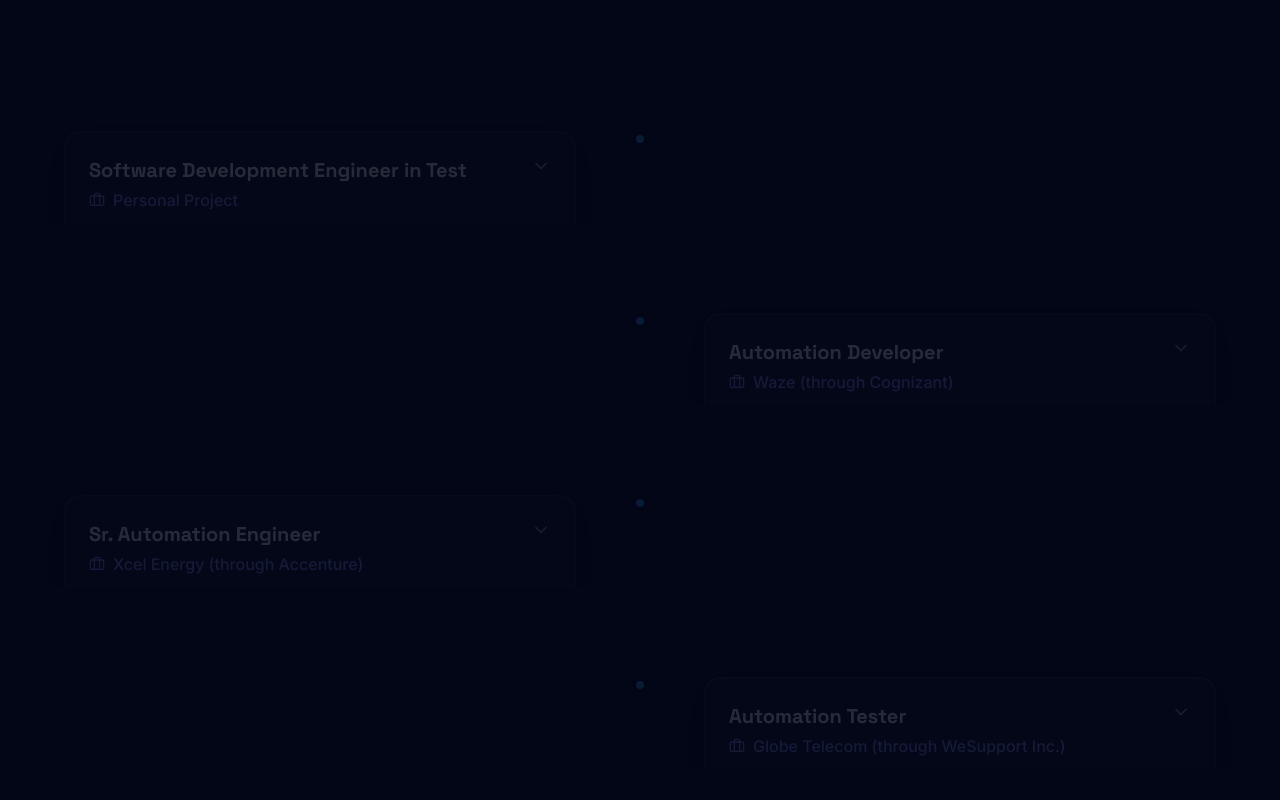
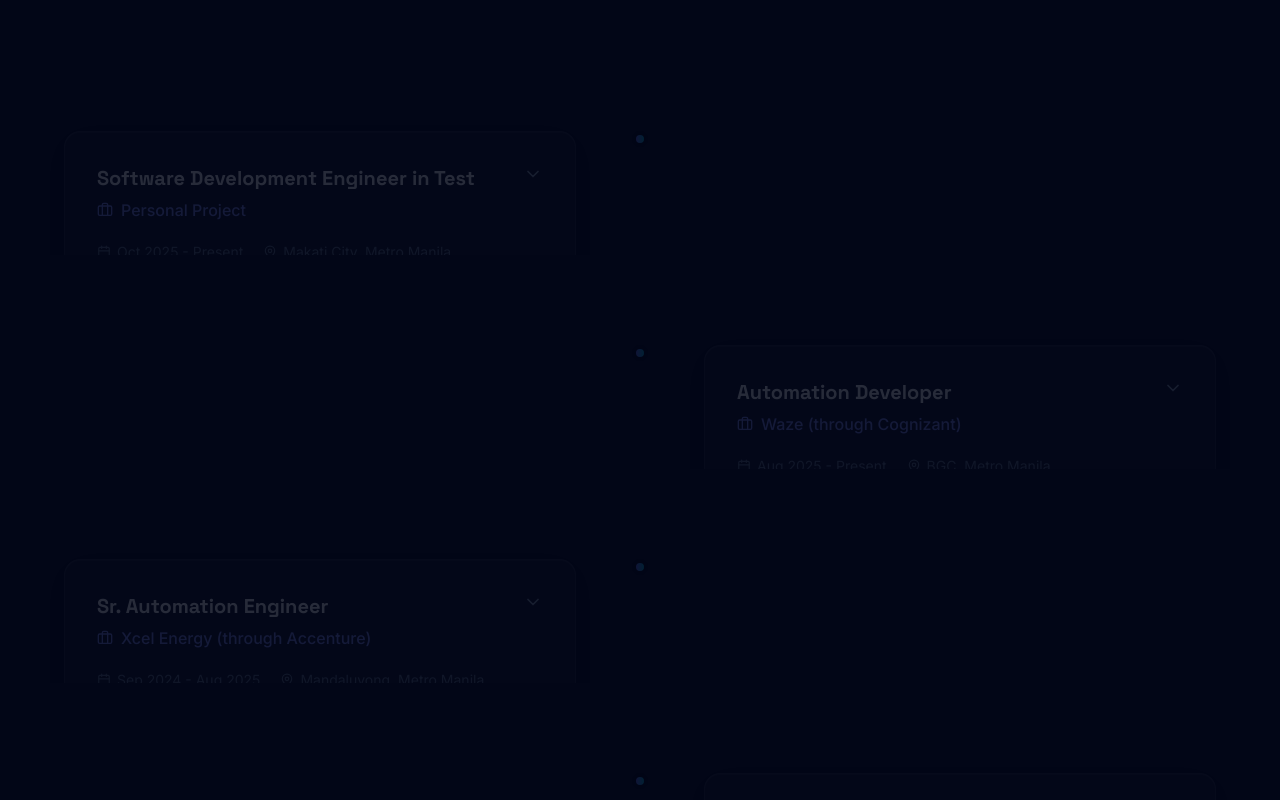
Before and after one commit to Engr-Nyx/Portfolio, a React (Vite) app: page / in a window 1280 px wide. Shown: the part 3220-4020 px from the top of the page. Built offline with nearby package versions, Linux system fonts and the light colour scheme.

Commit message:
modifiedv10

```diff
--- a/src/sections/Experience.tsx
+++ b/src/sections/Experience.tsx
@@ -3,6 +3,7 @@
 import { ScrollTrigger } from 'gsap/ScrollTrigger';
 import { Briefcase, Calendar, MapPin, ChevronRight, ChevronDown } from 'lucide-react';
 import { useHeadingReveal } from '../hooks/use-heading-reveal';
+import { handleSpotlight } from '../lib/spotlight';
 
 gsap.registerPlugin(ScrollTrigger);
 
@@ -276,7 +277,7 @@
                     <div className="overflow-hidden">
                       <div
                         ref={(el) => { cardRefs.current[index] = el; }}
-                        className="experience-card relative pb-12 last:pb-0"
+                        className="experience-card relative pb-14 sm:pb-16 last:pb-0"
                       >
                         <div className="absolute left-4 sm:left-1/2 -translate-x-1/2 w-4 h-4 rounded-full bg-gradient-to-r from-indigo-500 to-cyan-500 border-4 border-[#020617] z-10" />
 
@@ -286,12 +287,13 @@
                           }`}
                         >
                         <div
-                          className="glass p-6 rounded-2xl hover:glow-primary transition-all duration-300 group cursor-pointer"
+                          onMouseMove={handleSpotlight}
+                          className="spotlight-card glass p-6 sm:p-8 rounded-2xl transition-all duration-300 group cursor-pointer border border-white/10 shadow-[0_0_0_1px_rgba(99,102,241,0.08),0_12px_40px_-12px_rgba(99,102,241,0.35)] hover:border-indigo-500/30 hover:shadow-[0_0_0_1px_rgba(99,102,241,0.2),0_0_45px_-5px_rgba(6,182,212,0.4),0_0_90px_-10px_rgba(99,102,241,0.3)] hover:-translate-y-1"
                           onClick={() => setExpandedIndex(expandedIndex === index ? null : index)}
                         >
-                      <div className="flex items-start justify-between mb-4">
+                      <div className="flex items-start justify-between mb-5 gap-4">
                         <div>
-                          <h3 className="text-xl font-bold text-white mb-1 group-hover:text-gradient transition-colors select-none">
+                          <h3 className="text-xl font-bold text-white mb-1.5 group-hover:text-gradient transition-colors select-none">
                             {exp.title}
                           </h3>
                           <div className="flex items-center gap-2 text-indigo-400">
@@ -305,12 +307,12 @@
                         />
                       </div>
 
-                      <div className="flex flex-wrap gap-4 text-sm text-slate-500 mb-4 select-none">
-                        <div className="flex items-center gap-1">
+                      <div className="flex flex-wrap gap-4 sm:gap-5 text-sm text-slate-500 mb-5 select-none">
+                        <div className="flex items-center gap-1.5">
                           <Calendar size={14} />
                           <span>{exp.period}</span>
                         </div>
-                        <div className="flex items-center gap-1">
+                        <div className="flex items-center gap-1.5">
                           <MapPin size={14} />
                           <span>{exp.location}</span>
                         </div>
@@ -338,11 +340,11 @@
                         </div>
                       </div>
 
-                      <div className="flex flex-wrap gap-2">
+                      <div className="flex flex-wrap gap-2.5">
                         {exp.highlights.map((highlight) => (
                           <span
                             key={highlight}
-                            className="px-3 py-1 text-xs bg-indigo-500/20 text-indigo-300 rounded-full"
+                            className="px-3 py-1.5 text-xs bg-indigo-500/15 text-indigo-300 rounded-full border border-indigo-500/20 hover:bg-indigo-500/25 hover:border-indigo-500/40 transition-colors"
                           >
                             {highlight}
                           </span>
```
Also changed, not shown: 6 other files (tests, documents, lock files or other folders).
